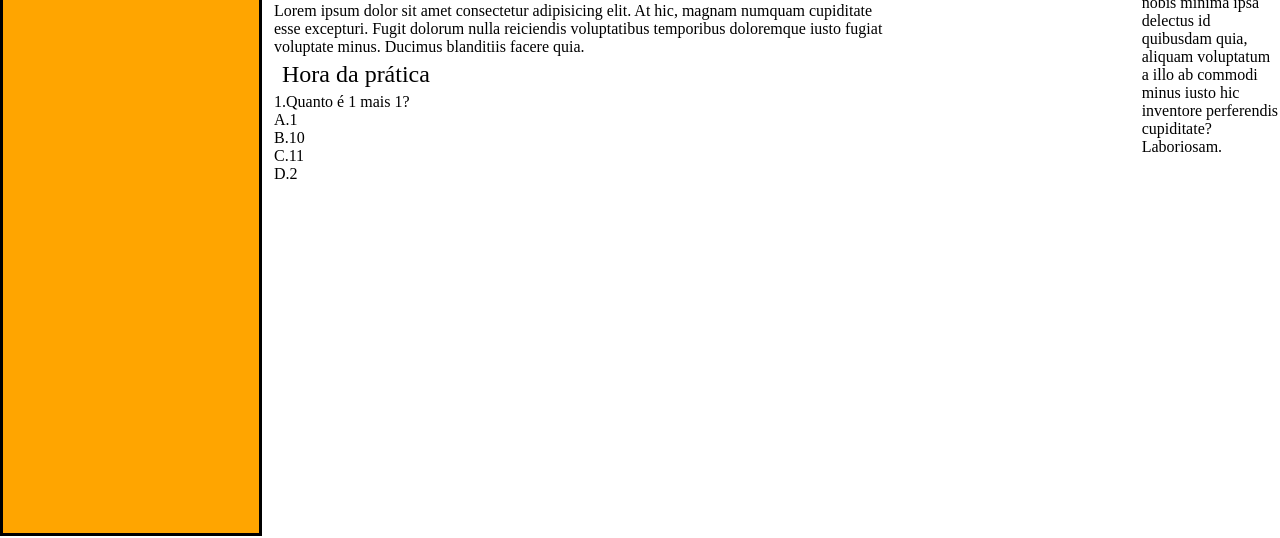
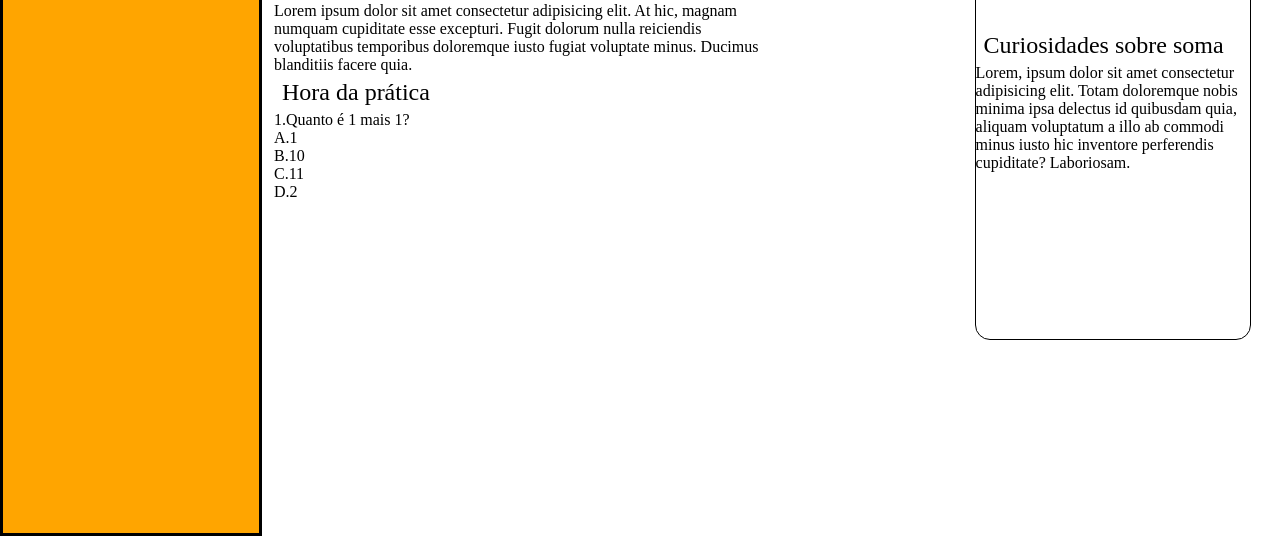
Before and after one commit to lucaspaessptech/Projeto-Pessoal, a website: page Site e Api/public/Matéria.html in a window 1280 px wide. Shown: the part 262-800 px from the top of the page. Drawn offline with Linux system fonts and the light colour scheme.

Commit message:
Estilização da página de matéria realizada com exceção do Menu

```diff
--- a/Site e Api/css/materia.css
+++ b/Site e Api/css/materia.css
@@ -64,7 +64,18 @@ h3{
 }
 .divCuriosidade{
     max-width: 27%;
+    width: 27%;
     margin: 0;
     padding: 0;
-    flex: 1;
+    display: flex;
+    flex-direction: column;
+    border: solid 1px;
+    border-radius: 15px;
+    align-self: center;
+    min-height: 60vh;
+    justify-content: center;
+    height: 60%;
 }
+.teste{
+    max-width: 70%;
+}
```
